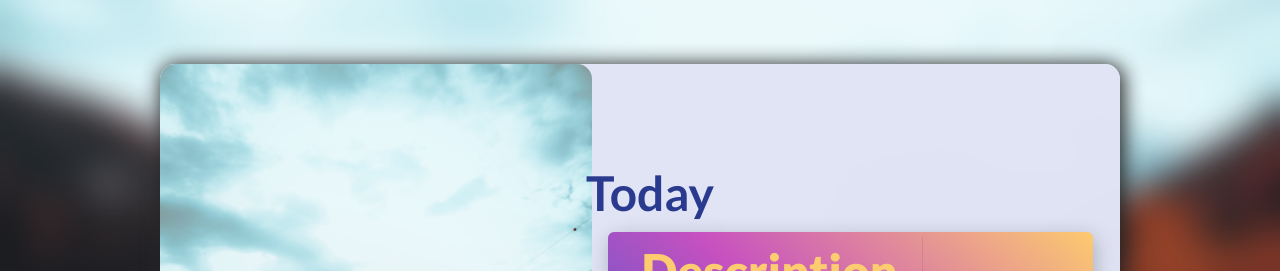
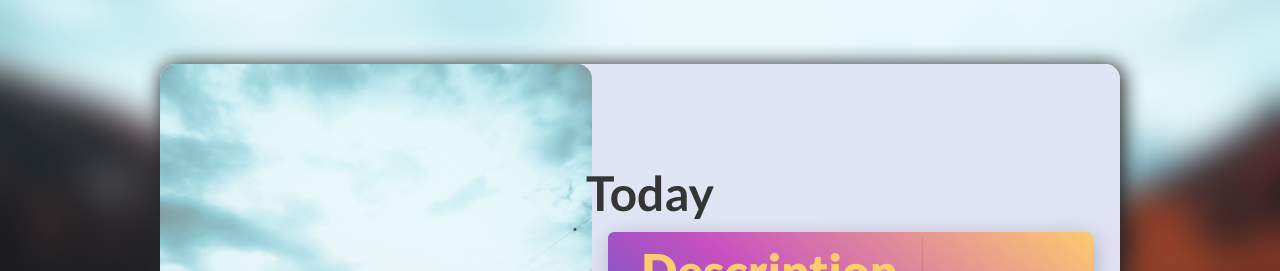
Before and after one commit to singhutsav5502/react-weather-forecast, a React (Create React App) app: page / in a window 1280 px wide. Shown: the top 271 px of the page. Built offline with nearby package versions, Linux system fonts and the light colour scheme.

Commit message:
Edit styling

```diff
--- a/src/App.css
+++ b/src/App.css
@@ -37,6 +37,7 @@
   top:10%;
   right:39%;
   font-size:48px;
-  color:#28398e;
+  color:#333;
+  font-weight: bold;
 
 }
--- a/src/components/forecast/Forecast.css
+++ b/src/components/forecast/Forecast.css
@@ -8,7 +8,7 @@
     display: block;
     font-size: 23px;
     font-weight: 700;
-    color: #28398e;;
+    color: #28398e;
     margin-top: 10px;
     position: relative;
     left: 3%;
@@ -36,6 +36,9 @@
     transform: scale(1);
     background-color: #4158D0;
     background-image: linear-gradient(43deg, #4158D0 0%, #C850C0 46%, #FFCC70 100%);
+
+}
+.daily-item:hover .day{
     color:#FFCC70;
 }
 .icon-small {
```
Also changed, not shown: src/components/search/Search.css (+0 -7 lines).
